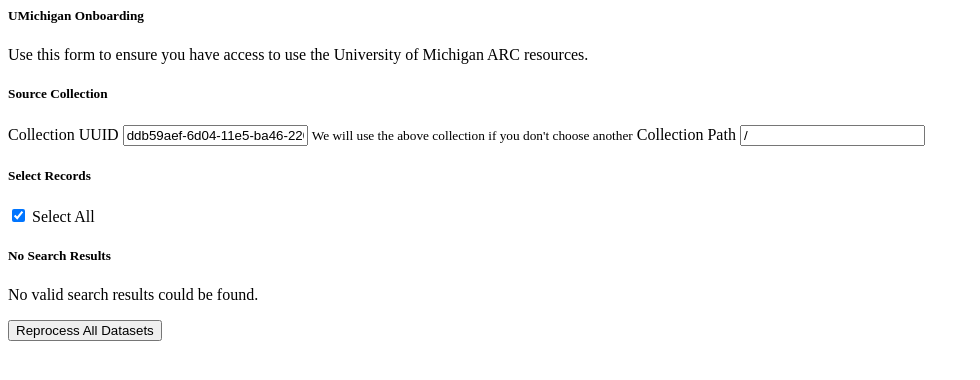
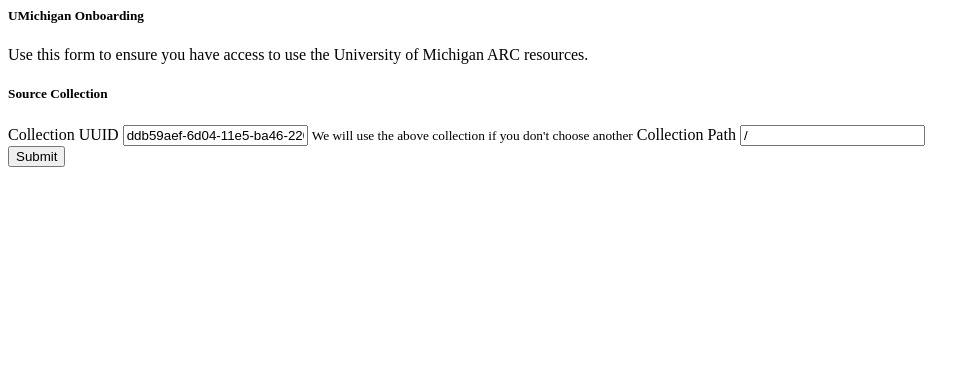
Before and after one commit to globus/data_facility_enrollment_demo, a Django app: template data_facility_enrollment_demo/templates/onboarding-form.html in a window 1280 px wide. Shown: the top 380 px of the page, without its empty margins (0-980 px from the left). Run offline with Django 4.2, Linux system fonts and the light colour scheme; the template is opened without the code that fills it, so the values that code supplies are empty.

Commit message:
refactor: Remove extra unneeded stuff in form

```diff
--- a/data_facility_enrollment_demo/templates/onboarding-form.html
+++ b/data_facility_enrollment_demo/templates/onboarding-form.html
@@ -1,14 +1,6 @@
 {% load index_template %}
 <form action="{% block checkout_form_action_url %}{% url 'onboarding' %}{% endblock %}" method="post">
-  <!--  Originally, "name" was the manifest name. We're still passing it as a hack, but
-  this is simply discarded. If we can refactor serach collectors to not need this,
-  we can discard the name field. -->
-  <input name="name" value="data_reprocessing" hidden>
-  <input name="search_url" value="{{form.search_url.value}}" hidden>
-  <input name="index" value="{{form.index.value}}" hidden>
-  <input name="project" value="{{form.project.value}}" hidden>
-  <input name="query" value="{{form.query.value}}" hidden>
-  <input name="filters" value="{{form.filters.value}}" hidden>
+
   {% csrf_token %}
   <div class="alert alert-info" role="alert">
     <h5>UMichigan Onboarding</h5>
@@ -24,75 +16,17 @@
     <h5>Source Collection</h5>
     <label for="source_col">Collection UUID</label>
     <input class="form-control" type="text" id="source_col" name="source_col" value="ddb59aef-6d04-11e5-ba46-22000b92c6ec">
-    <small id="qmapPathHelp" class="form-text text-muted">We will use the above collection if you don't choose another</small>
+    <small id="source_col_help" class="form-text text-muted">We will use the above collection if you don't choose another</small>
 
     <label for="source_path">Collection Path</label>
     <input class="form-control" type="text" id="source_path" name="source_path" value="/">
 
   </div>
 
-  <!-- <div class="form-group">
-    <h5>Results Processing</h5>
-    <label for="reprocessing_suffix">Suffix</label>
-    <input class="form-control" type="text" id="reprocessing_suffix" name="reprocessing_suffix" value="-reproc_{{concierge_manifest.search_collection.name}}">
-    <small id="reprocessingSuffixHelp" class="form-text text-muted">Adds a new suffix to each reprocessed search result.</small>
-  </div> -->
-
-  {% block checkout_subject_selection %}
-  <h5>Select Records</h5>
-  <div class="accordion" id="accordion-main-checkout">
-    <div class="form-group">
-      <div class="form-check mb-4">
-        <div class="input-group">
-          <input class="form-check-input" type="checkbox" id="form-input-checkall" onclick="selectAllCheckboxes('subject-checkbox', this)" aria-describedby="publishHelpBlock" checked>
-          <label class="form-check-label" style="min-width: 25%" for="form-input-checkall">Select All</label>
-        </div>
-      </div>
-      {% for result in form.get_search_collector.process_search_data.search_results %}
-      <div class="form-check my-1">
-        <div class="input-group">
-          <input class="form-check-input subject-checkbox" type="checkbox" name="subjects"
-                 id="form-input-search-record-{{forloop.counter}}" value="{{result.subject}}"
-                 aria-describedby="publishHelpBlock"
-                 {% if not form.subjects.value or result.subject in form.subjects.value %} checked{% endif %}
-          >
-          <label class="form-check-label" style="min-width: 30%" for="form-input-search-record-{{forloop.counter}}">{{result.title|truncatechars:100}}</label>
-          <div>
-            <button type="button" class="btn btn-primary btn-sm ml-1 py-0" data-toggle="collapse" data-target="#collapse-search-record-{{forloop.counter}}" aria-expanded="true" aria-controls="collapse-search-record-{{forloop.counter}}">
-              <i class="fas fa-info-circle"></i><span class="pl-2">Info</span>
-            </button>
-          </div>
-        </div>
-        <div id="collapse-search-record-{{forloop.counter}}" class="collapse" aria-labelledby="heading-search-record-{{forloop.counter}}" data-parent="#accordion-main-checkout">
-          <div class="card-body">
-            {# include 'xpcs/globus-portal-framework/v2/components/search-result.html' #}
-          </div>
-        </div>
-      </div>
-      <hr class="my-0">
-      {% empty %}
-      {% block checkout_form_no_search_results %}
-      <div class="alert alert-info" role="alert">
-        <h5>No Search Results</h5>
-
-        <p>
-          No valid search results could be found.
-        </p>
-
-      </div>
-      {% endblock %}
-      {% endfor %}
-
-    </div>
-  </div>
-  {% endblock %}
-
-  {% block form_extras %}
-  {% endblock %}
-  <button id="transfer-submit-block-{{concierge_manifest.id}}"
+  <button id="onboarding-submit"
           type="submit"
           class="btn mb-2 btn-primary"
           aria-describedby="transfer-submit-help-block-{{concierge_manifest.id}}"
-  >Reprocess All Datasets
+  >Submit
   </button>
 </form>
```
